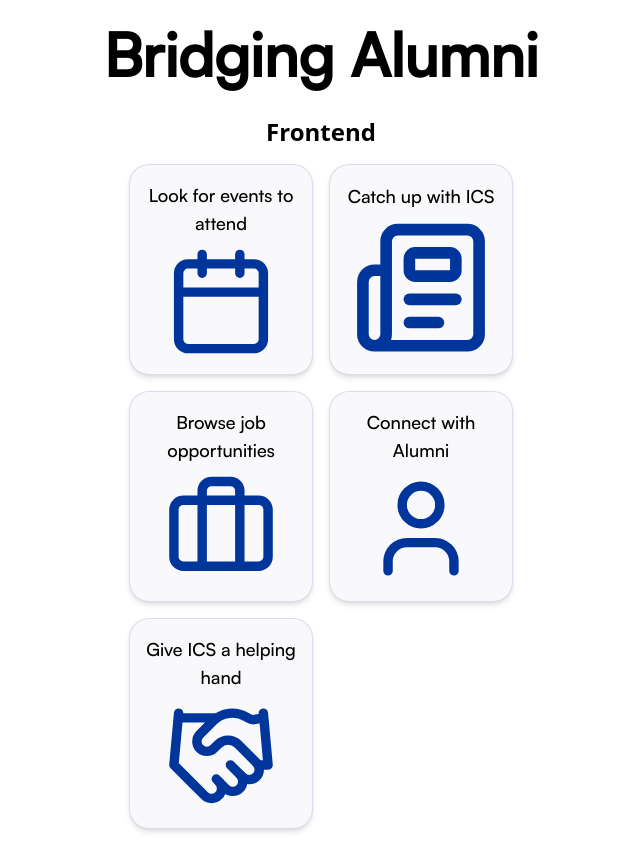
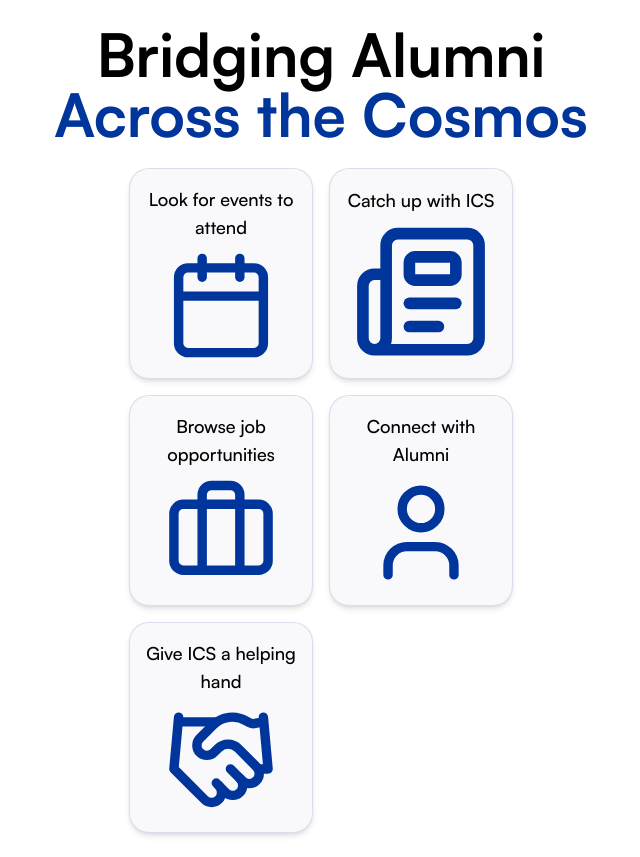
Before and after one commit to cazhiareese/ICS-STAR, a React (Vite) app in the folder app/: page /student in a window 1280 px wide. Shown: the whole page, without its empty margins (319-959 px from the left). Built offline with nearby package versions, Linux system fonts and the light colour scheme.

Commit message:
ui: text and color adjustment

```diff
--- a/app/src/RootPages/StudentPages/studentdashboard.jsx
+++ b/app/src/RootPages/StudentPages/studentdashboard.jsx
@@ -5,16 +5,18 @@ import CardComponent from "../../components/cardcomponent";
 function StudentLanding() {
   return (
     <div className="p-6 flex flex-col items-center">
+      {/* Heading Wrapper */}
+      <div className="flex flex-col items-center text-center">
+        <h1 className="font-satoshi-bold  text-[60px] leading-[60px] tracking-[-2%]">
+          Bridging Alumni
+        </h1>
+        <h1 className="font-satoshi-bold  text-[60px] leading-[60px] tracking-[-2%] text-primary">
+          Across the Cosmos
+        </h1>
+      </div>
 
-      <h1 className="font-satoshi-medium font-bold text-[60px] leading-[60px] tracking-[-2%] text-center mb-8">
-        Bridging Alumni
-      </h1>
-
-
-      <h2 className="text-2xl font-bold mb-4">Frontend</h2>
-
-
-      <div className="grid grid-cols-2 gap-4">
+      {/* Cards Section */}
+      <div className="grid grid-cols-2 gap-4 mt-6">
         <CardComponent icon={Calendar} text="Look for events to attend" />
         <CardComponent icon={Newspaper} text="Catch up with ICS" />
         <CardComponent icon={Briefcase} text="Browse job opportunities" />
```
